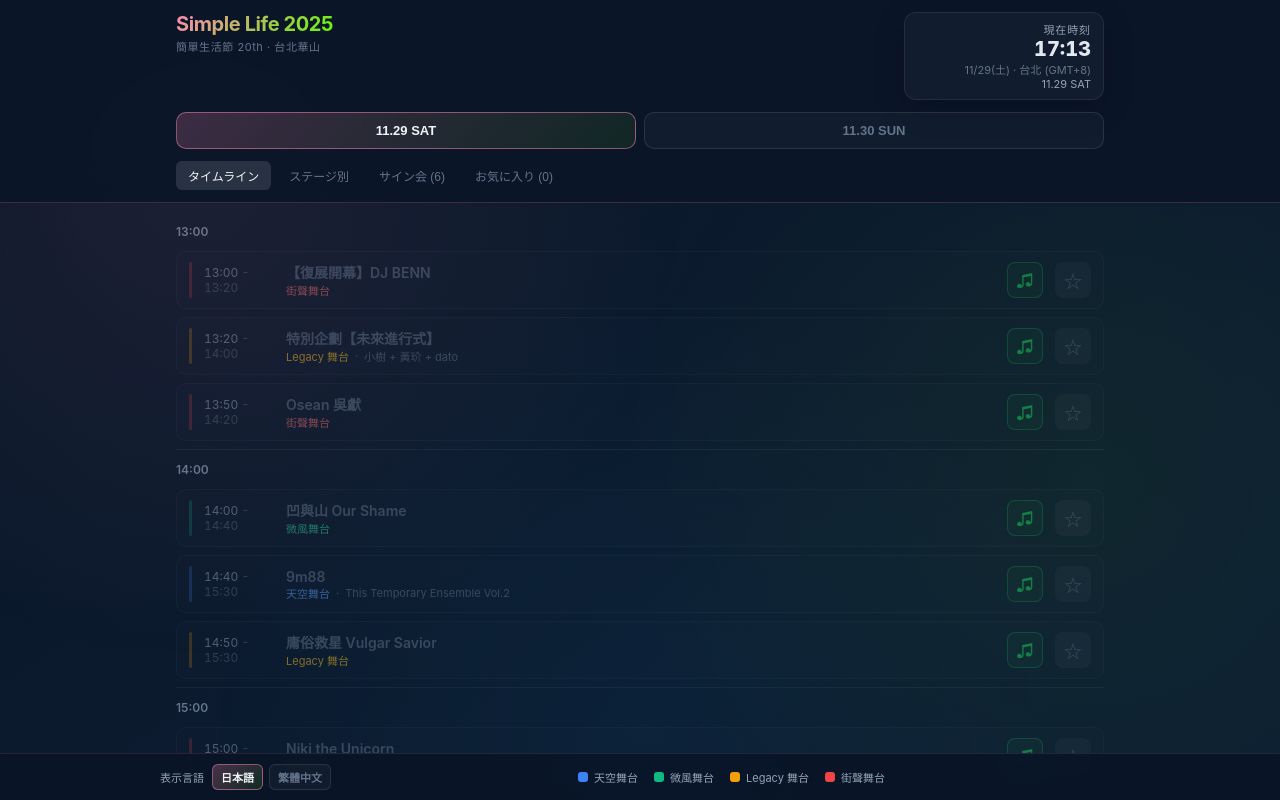
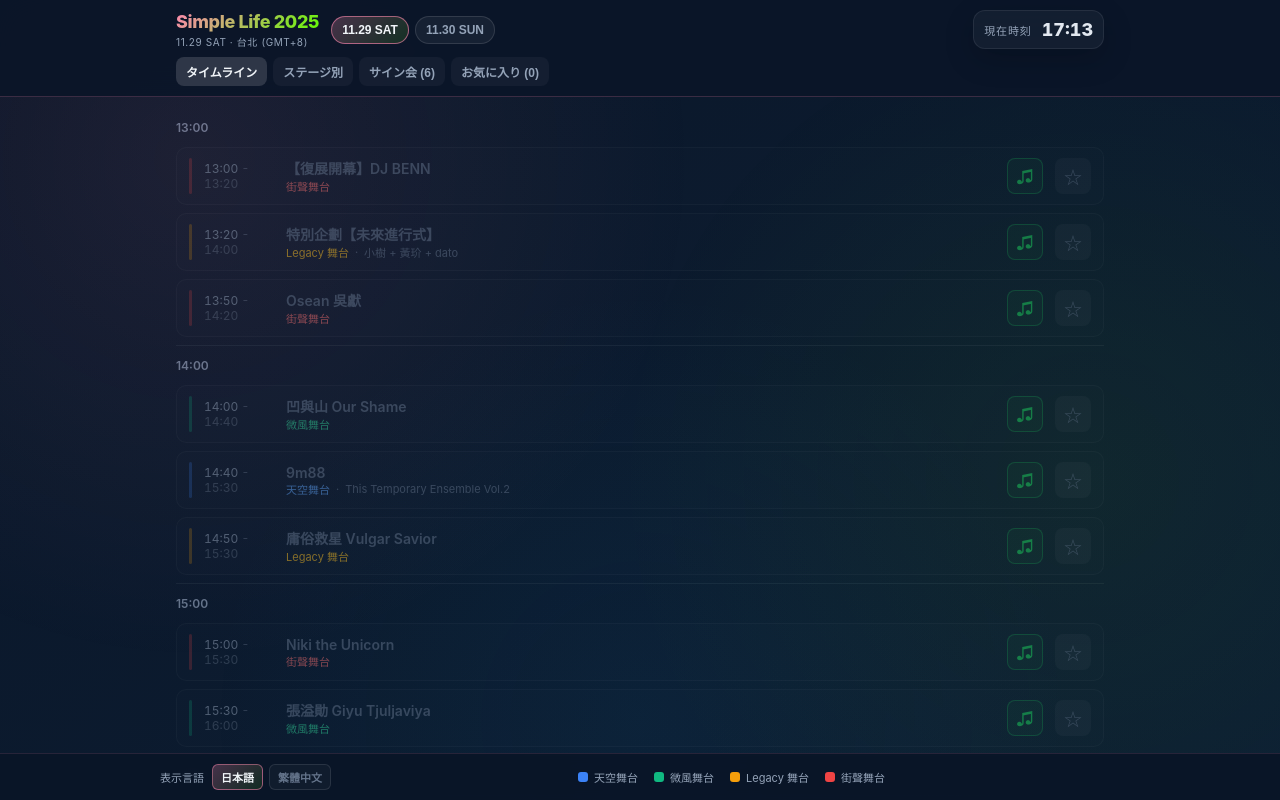
Before and after one commit to tainakanchu/simple-life-2025, a React (Vite) app: page / in a window 1280 px wide. Shown: the top 800 px of the page. Built offline with nearby package versions, Linux system fonts and the light colour scheme.

Commit message:
ヘッダーをスリムなデザインに変更

```diff
--- a/src/App.tsx
+++ b/src/App.tsx
@@ -10,13 +10,15 @@
 
 type ViewMode = "timeline" | "stages" | "signing" | "favorites";
 type ActiveDay = "day1" | "day2";
-const HEADER_HEIGHT = 196;
-const TIMELINE_SCROLL_OFFSET = HEADER_HEIGHT + 8;
+const HEADER_HEIGHT = 92;
+const TIMELINE_SCROLL_OFFSET = HEADER_HEIGHT + 16;
 
 const getDefaultActiveDay = (): ActiveDay => {
   const today = new Date();
   const isDay2Date =
-    today.getFullYear() === 2025 && today.getMonth() === 10 && today.getDate() === 30;
+    today.getFullYear() === 2025 &&
+    today.getMonth() === 10 &&
+    today.getDate() === 30;
   return isDay2Date ? "day2" : "day1";
 };
 
@@ -35,7 +37,9 @@
 
 export default function App() {
   const [locale, setLocale] = useState<Locale>(() => detectLocale());
-  const [activeDay, setActiveDay] = useState<ActiveDay>(() => getDefaultActiveDay());
+  const [activeDay, setActiveDay] = useState<ActiveDay>(() =>
+    getDefaultActiveDay()
+  );
   const [favorites, setFavorites] = useState<Favorites>(() => {
     try {
       const saved = localStorage.getItem("simplelife-favorites");
@@ -191,22 +195,30 @@
           borderBottom: "1px solid rgba(255, 136, 176, 0.2)",
         }}
       >
-        <div style={{ maxWidth: 960, margin: "0 auto", padding: "12px 16px" }}>
+        <div style={{ maxWidth: 960, margin: "0 auto", padding: "10px 16px" }}>
           <div
             style={{
               display: "flex",
-              alignItems: "flex-start",
+              alignItems: "center",
               justifyContent: "space-between",
               flexWrap: "wrap",
               gap: 12,
-              marginBottom: 12,
+              marginBottom: 8,
+            }}
+          >
+            <div
+              style={{
+                display: "flex",
+                alignItems: "center",
+                gap: 12,
+                flexWrap: "wrap",
               }}
             >
               <div>
                 <h1
                   style={{
-                  fontSize: 20,
-                  fontWeight: 700,
+                    fontSize: 18,
+                    fontWeight: 800,
                     letterSpacing: "-0.02em",
                     background: "linear-gradient(135deg, #FF88B0, #62FA03)",
                     WebkitBackgroundClip: "text",
@@ -216,28 +228,55 @@
                 >
                   Simple Life 2025
                 </h1>
-              <p
+                <div
                   style={{
-                  fontSize: 11,
-                  color: "#64748b",
-                  margin: "2px 0 0",
-                  letterSpacing: "0.05em",
+                    fontSize: 10,
+                    color: "#94a3b8",
+                    letterSpacing: "0.06em",
+                    marginTop: 2,
                   }}
                 >
-                簡單生活節 20th · 台北華山
-              </p>
+                  {dayData.date} · {t.timezone}
                 </div>
+              </div>
+              <div style={{ display: "flex", gap: 6 }}>
+                {(["day1", "day2"] as const).map((day) => (
+                  <button
+                    key={day}
+                    onClick={() => setActiveDay(day)}
+                    style={{
+                      padding: "6px 10px",
+                      borderRadius: 999,
+                      border:
+                        activeDay === day
+                          ? "1px solid rgba(255, 136, 176, 0.6)"
+                          : "1px solid rgba(255,255,255,0.12)",
+                      background:
+                        activeDay === day
+                          ? "linear-gradient(135deg, rgba(255, 136, 176, 0.25), rgba(98, 250, 3, 0.12))"
+                          : "rgba(255,255,255,0.05)",
+                      color: activeDay === day ? "#f1f5f9" : "#94a3b8",
+                      cursor: "pointer",
+                      transition: "all 0.2s",
+                      fontWeight: 700,
+                      fontSize: 12,
+                    }}
+                  >
+                    {festivalData[day].date}
+                  </button>
+                ))}
+              </div>
+            </div>
+
             <div
               style={{
                 display: "flex",
-                flexDirection: "column",
-                alignItems: "flex-end",
-                padding: "8px 12px",
+                alignItems: "center",
+                gap: 10,
+                padding: "8px 10px",
                 borderRadius: 12,
                 border: "1px solid rgba(255,255,255,0.08)",
-                background: "rgba(255,255,255,0.03)",
-                minWidth: 200,
-                maxWidth: "100%",
+                background: "rgba(255,255,255,0.04)",
                 boxShadow: "0 10px 30px rgba(0,0,0,0.2)",
               }}
             >
@@ -247,15 +286,13 @@
                   letterSpacing: "0.08em",
                   color: "#94a3b8",
                   textTransform: "uppercase",
-                  width: "100%",
-                  textAlign: "right",
                 }}
               >
                 {t.clockLabel}
               </div>
               <div
                 style={{
-                  fontSize: 20,
+                  fontSize: 18,
                   fontWeight: 800,
                   color: "#e2e8f0",
                   fontVariantNumeric: "tabular-nums",
@@ -263,45 +300,17 @@
               >
                 {formattedTime}
               </div>
-              <div style={{ fontSize: 11, color: "#64748b", textAlign: "right" }}>
-                {formattedDate} · {t.timezone}
-              </div>
-              <div style={{ fontSize: 11, color: "#94a3b8", textAlign: "right" }}>
-                {dayData.date}
-              </div>
             </div>
           </div>
 
-          <div style={{ display: "flex", gap: 8, marginBottom: 12 }}>
-            {(["day1", "day2"] as const).map((day) => (
-              <button
-                key={day}
-                onClick={() => setActiveDay(day)}
+          <div
             style={{
-                  flex: 1,
-                  padding: "10px 16px",
-                  borderRadius: 10,
-                  border:
-                    activeDay === day
-                      ? "1px solid rgba(255, 136, 176, 0.5)"
-                      : "1px solid rgba(255,255,255,0.1)",
-                  background:
-                    activeDay === day
-                      ? "linear-gradient(135deg, rgba(255, 136, 176, 0.2), rgba(98, 250, 3, 0.08))"
-                      : "rgba(255,255,255,0.03)",
-                  color: activeDay === day ? "#f1f5f9" : "#64748b",
-                  cursor: "pointer",
-                  transition: "all 0.2s",
-                  fontWeight: 600,
-                  fontSize: 13,
+              display: "flex",
+              gap: 6,
+              alignItems: "center",
+              flexWrap: "wrap",
             }}
           >
-                {festivalData[day].date}
-              </button>
-            ))}
-          </div>
-
-          <div style={{ display: "flex", gap: 6 }}>
             {[
               { key: "timeline" as const, label: t.nav.timeline },
               { key: "stages" as const, label: t.nav.stages },
@@ -318,17 +327,17 @@
                 key={mode.key}
                 onClick={() => setViewMode(mode.key)}
                 style={{
-                  padding: "6px 12px",
-                  borderRadius: 6,
+                  padding: "6px 10px",
+                  borderRadius: 8,
                   border: "none",
                   background:
                     viewMode === mode.key
-                      ? "rgba(255,255,255,0.12)"
-                      : "transparent",
-                  color: viewMode === mode.key ? "#f1f5f9" : "#64748b",
+                      ? "rgba(255,255,255,0.14)"
+                      : "rgba(255,255,255,0.04)",
+                  color: viewMode === mode.key ? "#f1f5f9" : "#94a3b8",
                   cursor: "pointer",
                   fontSize: 12,
-                  fontWeight: 500,
+                  fontWeight: 600,
                   transition: "all 0.15s",
                 }}
               >
@@ -423,7 +432,9 @@
                       <div style={{ fontSize: 11, color: "#94a3b8" }}>
                         {act.stage} ·{" "}
                         {isNow ? (
-                          <span style={{ color: "#62FA03" }}>{t.common.now}</span>
+                          <span style={{ color: "#62FA03" }}>
+                            {t.common.now}
+                          </span>
                         ) : (
                           <span>
                             {t.timeUntil(formatCountdown(minutesUntil) || "")}
@@ -663,8 +674,17 @@
             flexWrap: "wrap",
           }}
         >
-          <div style={{ display: "flex", alignItems: "center", gap: 8, flexWrap: "wrap" }}>
-            <span style={{ fontSize: 11, color: "#94a3b8" }}>{t.languageLabel}</span>
+          <div
+            style={{
+              display: "flex",
+              alignItems: "center",
+              gap: 8,
+              flexWrap: "wrap",
+            }}
+          >
+            <span style={{ fontSize: 11, color: "#94a3b8" }}>
+              {t.languageLabel}
+            </span>
             <div style={{ display: "flex", gap: 6 }}>
               {(["ja", "zh-TW"] as Locale[]).map((lang) => (
                 <button
@@ -694,7 +714,15 @@
             </div>
           </div>
 
-          <div style={{ display: "flex", justifyContent: "center", gap: 16, flexWrap: "wrap", flex: 1 }}>
+          <div
+            style={{
+              display: "flex",
+              justifyContent: "center",
+              gap: 16,
+              flexWrap: "wrap",
+              flex: 1,
+            }}
+          >
             {Object.entries(stageColors).map(([stage, colors]) => (
               <div
                 key={stage}
@@ -716,7 +744,6 @@
       </div>
 
       <div style={{ height: 60 }} />
-
     </div>
   );
 }
```
Lines whose indentation alone changed are shown as unchanged.
